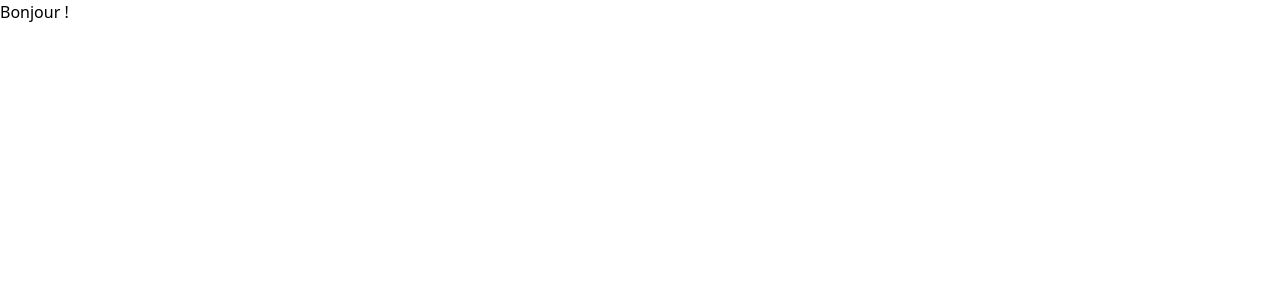
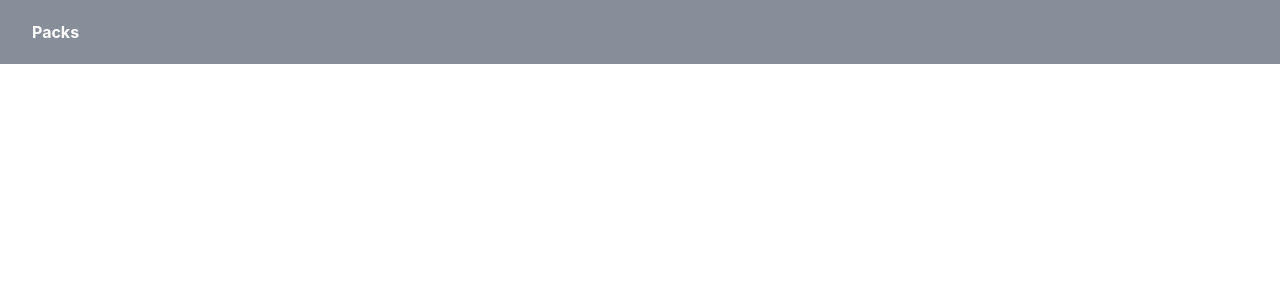
Before and after one commit to B0SEmc/Packs, a Svelte app: page / in a window 1280 px wide. Shown: the top 300 px of the page. Built offline with nearby package versions, Linux system fonts and the light colour scheme.

Commit message:
Beginning

```diff
--- a/src/App.svelte
+++ b/src/App.svelte
@@ -3,10 +3,17 @@
 
 <!-- svelte-ignore a11y-invalid-attribute -->
 <main>
-  <nav class="nav">
-    <button>Bonjour !</button>
-  </nav>
+  <div class="flex-1 flex flex-col">
+    <nav class="flex bg-gray-500 h-16 bg-opacity-80">
+      <div class="self-center">
+        <a type="button" class="ml-4 text-white font-bold rounded-xl px-4 py-3" href="https://www.discord.com">Packs</a>
+      </div>
+    </nav>
+  </div>
 </main>
 
 <style>
+main {
+  font-family: Inter, sans-serif;
+}
 </style>
--- a/tailwind.config.cjs
+++ b/tailwind.config.cjs
@@ -7,9 +7,8 @@ const config = {
 		extend: {},
 	},
 	plugins: [],
-	darkMode : 'media',
 	fontFamily: {
-		sans: ['Jetbrains Mono', 'sans-serif'],
+		sans: ['Impact'],
 	  },
 };
 
```
